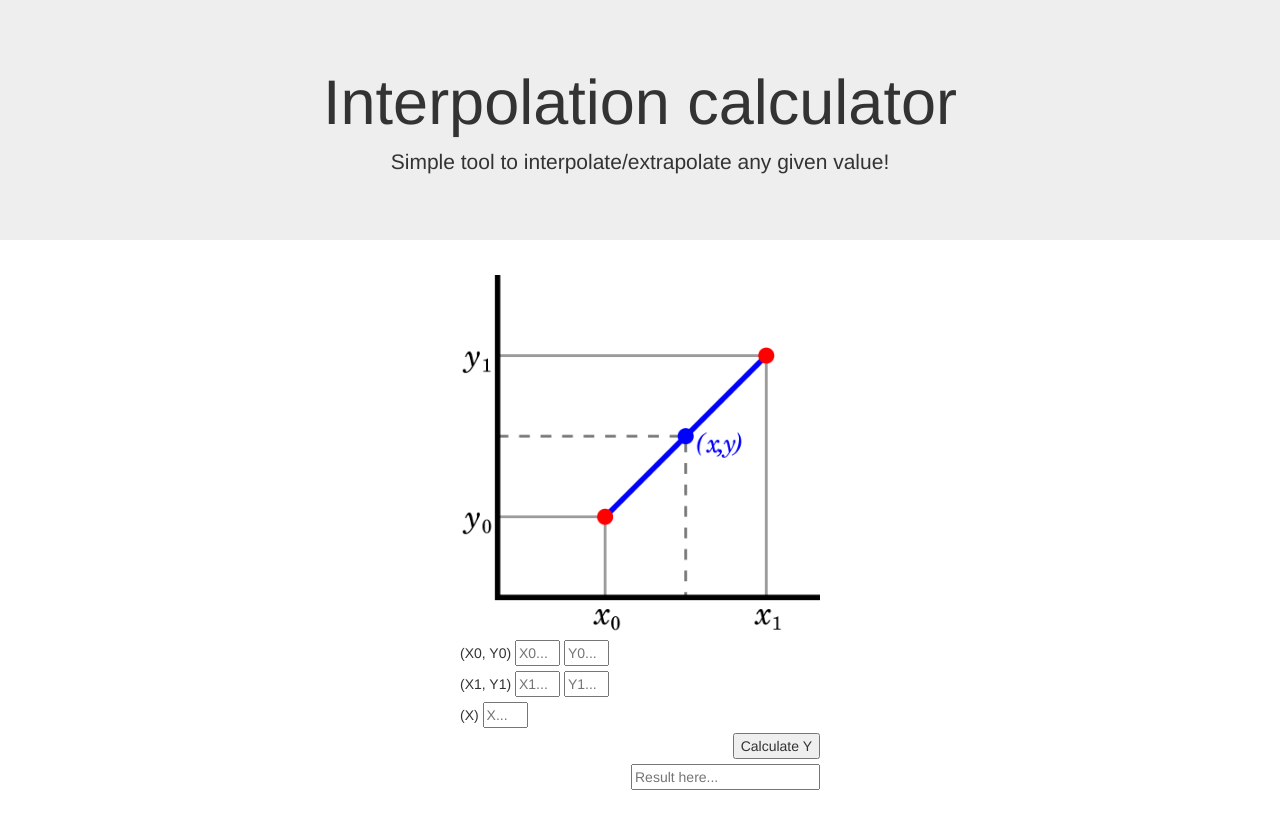
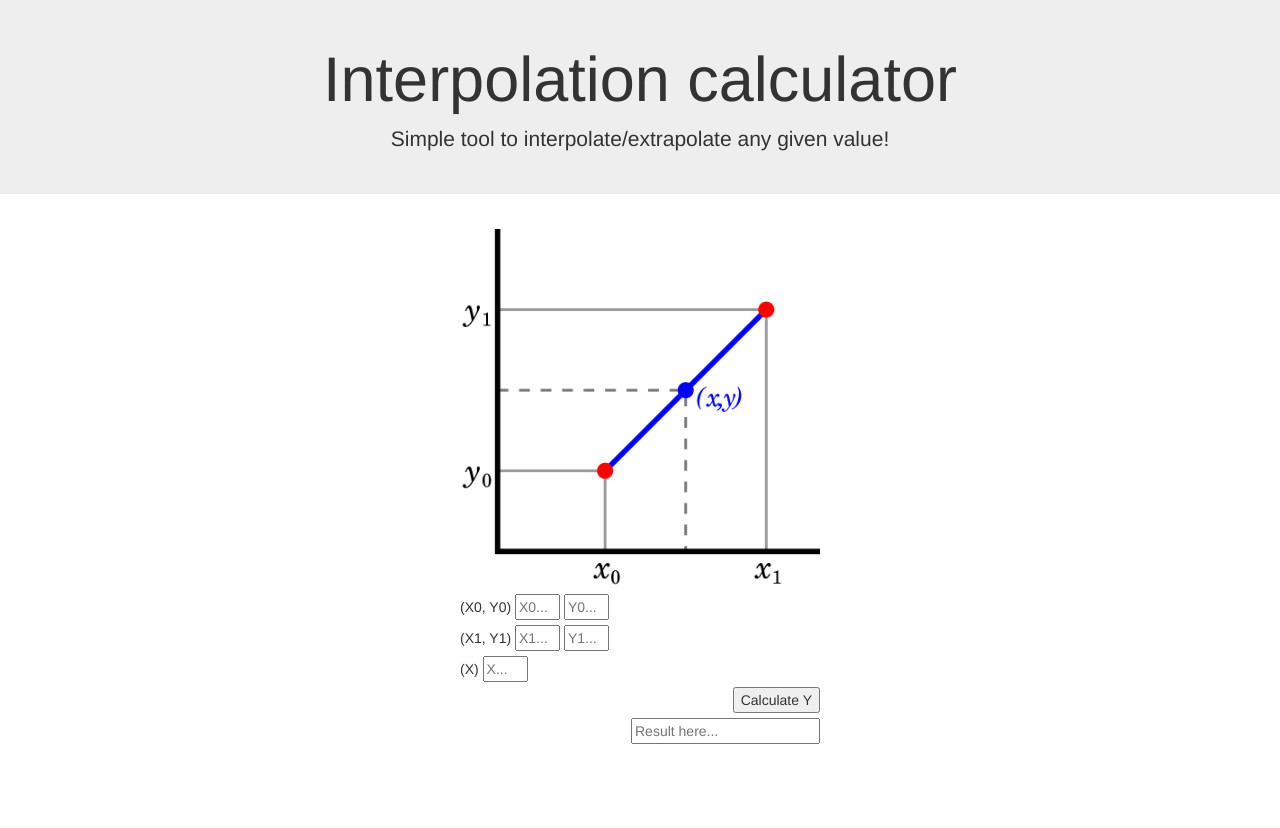
Before and after one commit to aumartinez/js-interpolation-calculator, a plain HTML site: page index.html in a window 1280 px wide. After the commit the page ends 800 px from the top, so only its background shows below. Drawn offline with nearby package versions, Linux system fonts and the light colour scheme.

Commit message:
Update global.css

```diff
--- a/css/global.css
+++ b/css/global.css
@@ -1,4 +1,13 @@
 /*Global CSS*/
+
+.jumbotron {
+  padding-top: 25px;
+  padding-bottom: 25px;
+}
+
+h1 {
+  font-size: 42px;
+}
 
 .col-center {
   clear: both;
```
